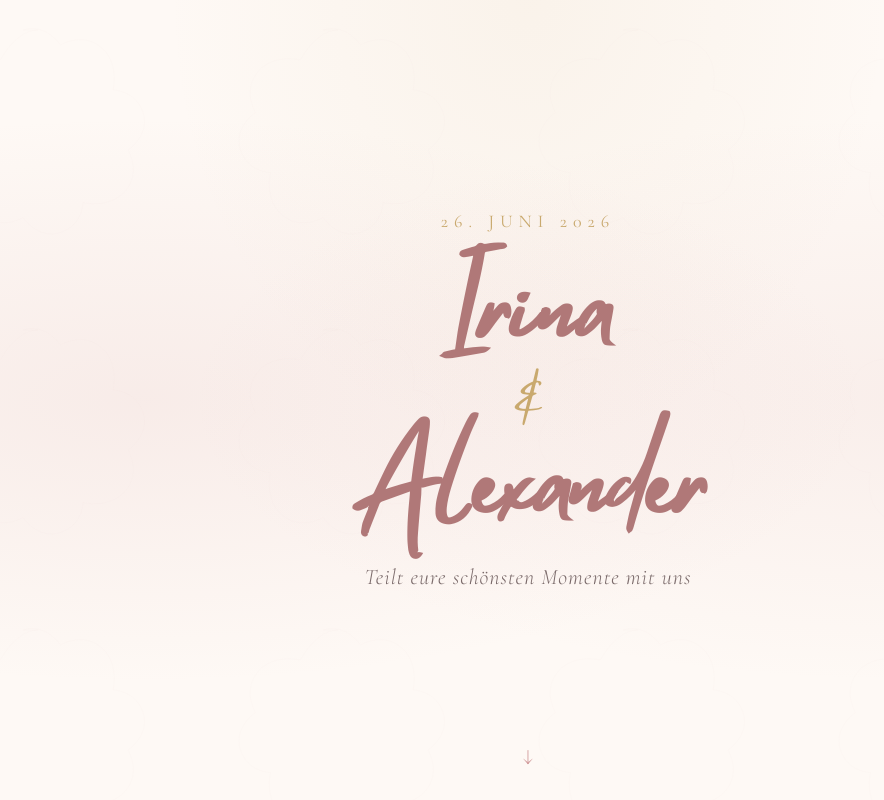
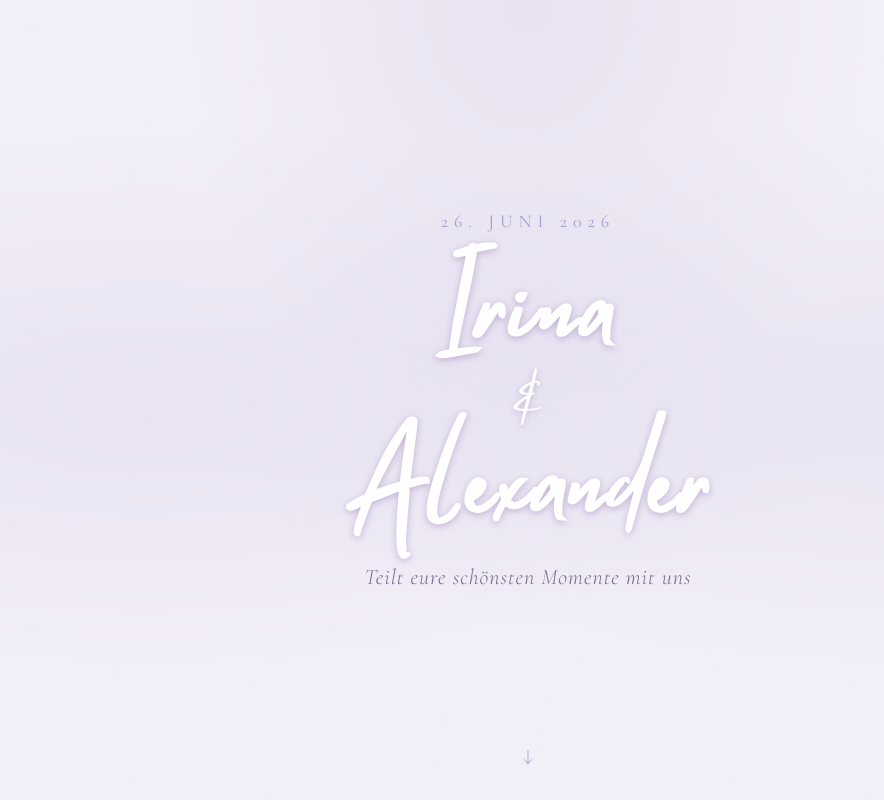
Before and after one commit to 88frank88/wedding-photos, a plain HTML site: page frontend/index.html in a window 1280 px wide. Shown: the top 800 px of the page, without its empty margins (112-996 px from the left). Drawn offline with nearby package versions, Linux system fonts and the light colour scheme; no server answers.

Commit message:
v1.1.0: lavender redesign — white Mistrully font, purple theme
- Color scheme: soft lavender/lila throughout
- Hero names (IRINA & ALEXANDER) in white with quill-pen letter-spacing
- Section titles and divider text in white
- All gradients and shadows updated to purple tones
- CSS variables changed: rosa → lavender palette

```diff
--- a/frontend/index.html
+++ b/frontend/index.html
@@ -18,17 +18,17 @@
 *{margin:0;padding:0;box-sizing:border-box}
 
 :root{
-  --rosa:#d4a0a0;
-  --rosa-light:#f0d4d4;
-  --rosa-dark:#b07878;
-  --rosa-bg:#fdf6f6;
-  --cream:#fef9f5;
-  --gold:#c9a96e;
-  --gold-light:#e8d5a8;
-  --text:#4a3a3a;
-  --text-light:#7a6a6a;
+  --rosa:#b8a9d4;
+  --rosa-light:#d8cfe8;
+  --rosa-dark:#8b6fb0;
+  --rosa-bg:#ede7f3;
+  --cream:#f3eff8;
+  --gold:#a89cc8;
+  --gold-light:#c8bfe0;
+  --text:#4a3a5a;
+  --text-light:#7a6a8a;
   --white:#ffffff;
-  --shadow:0 4px 24px rgba(180,120,120,0.12);
+  --shadow:0 4px 24px rgba(139,111,176,0.12);
 }
 
 body{
@@ -49,9 +49,9 @@ body{
   text-align:center;
   padding:40px 20px;
   background:
-    radial-gradient(ellipse at 20% 50%, rgba(212,160,160,0.15) 0%, transparent 50%),
-    radial-gradient(ellipse at 80% 50%, rgba(212,160,160,0.12) 0%, transparent 50%),
-    radial-gradient(ellipse at 50% 0%, rgba(201,169,110,0.08) 0%, transparent 40%),
+    radial-gradient(ellipse at 20% 50%, rgba(184,169,212,0.18) 0%, transparent 50%),
+    radial-gradient(ellipse at 80% 50%, rgba(168,156,200,0.14) 0%, transparent 50%),
+    radial-gradient(ellipse at 50% 0%, rgba(139,111,176,0.10) 0%, transparent 40%),
     var(--cream);
 }
 
@@ -79,21 +79,26 @@ body{
 .hero h1{
   font-family:'Mistrully',cursive;
   font-size:clamp(48px,10vw,96px);
-  color:var(--rosa-dark);
+  color:#ffffff;
   line-height:1.1;
   margin-bottom:8px;
   position:relative;
   z-index:1;
+  letter-spacing:5px;
+  text-shadow:0 2px 8px rgba(100,60,150,0.3);
+  transform:scaleX(0.92);
 }
 
 .hero-ampersand{
   display:block;
   font-family:'Mistrully',cursive;
   font-size:clamp(28px,5vw,48px);
-  color:var(--gold);
+  color:#ffffff;
   margin:-8px 0;
   position:relative;
   z-index:1;
+  letter-spacing:3px;
+  text-shadow:0 2px 6px rgba(100,60,150,0.25);
 }
 
 .hero-subtitle{
@@ -133,9 +138,11 @@ body{
 .section-title{
   font-family:'Mistrully',cursive;
   font-size:clamp(32px,6vw,52px);
-  color:var(--rosa-dark);
+  color:#ffffff;
   text-align:center;
   margin-bottom:12px;
+  letter-spacing:3px;
+  text-shadow:0 1px 4px rgba(100,60,150,0.2);
 }
 
 .section-subtitle{
@@ -230,7 +237,7 @@ body{
 
 .upload-btn:hover{
   transform:translateY(-2px);
-  box-shadow:0 6px 20px rgba(180,120,120,0.3);
+  box-shadow:0 6px 20px rgba(139,111,176,0.3);
 }
 
 .upload-btn:disabled{
@@ -379,7 +386,8 @@ body{
   padding:0 20px;
   font-family:'Mistrully',cursive;
   font-size:28px;
-  color:var(--rosa);
+  color:#ffffff;
+  text-shadow:0 1px 4px rgba(100,60,150,0.2);
 }
 
 .gallery{
@@ -400,14 +408,14 @@ body{
   margin-bottom:16px;
   border-radius:12px;
   overflow:hidden;
-  box-shadow:0 2px 12px rgba(180,120,120,0.1);
+  box-shadow:0 2px 12px rgba(139,111,176,0.1);
   transition:transform 0.3s,box-shadow 0.3s;
   cursor:pointer;
 }
 
 .gallery-item:hover{
   transform:translateY(-4px);
-  box-shadow:0 8px 28px rgba(180,120,120,0.2);
+  box-shadow:0 8px 28px rgba(139,111,176,0.2);
 }
 
 .gallery-item img{
```
Also changed, not shown: 1 other file.
